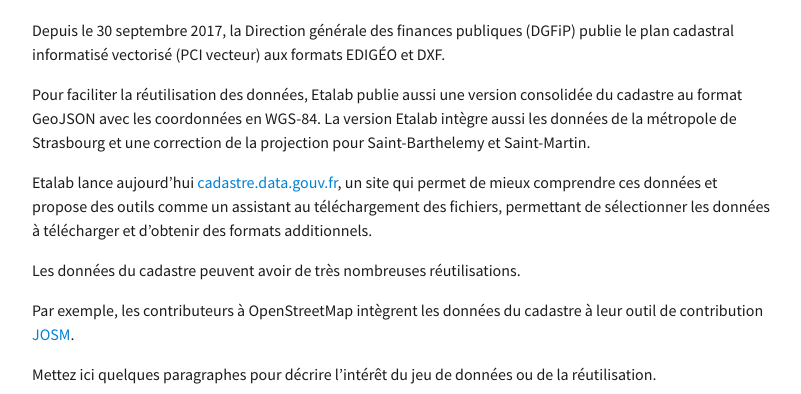
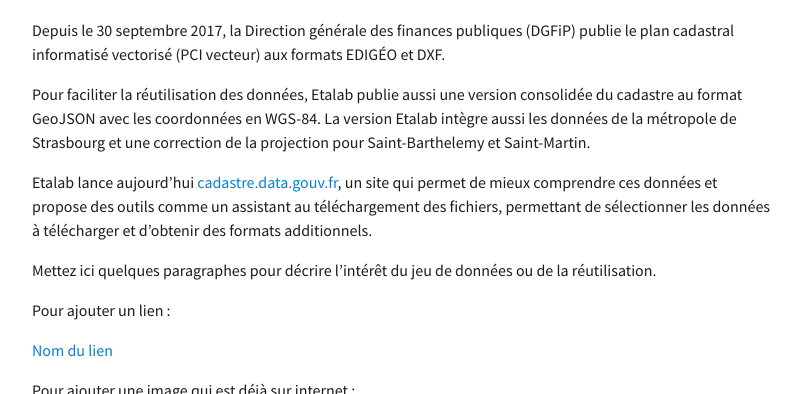
Before and after one commit to etalab/calendrier-lavent, a Jekyll site: the page built from _posts/2017-12-22-cadastre.md, in a window 1280 px wide and 900 px high, scrolled down 601 px, cut to the strip 0-394 px from the top of the window. Shown: the whole strip, without its empty margins (238-1039 px from the left). Built offline with Jekyll 4.4.1, drawn with Linux system fonts in a browser that asks for light colours; our own code applies the rules of GitHub Pages for plain Markdown files; comment, search, counter and statistics services are not loaded.

Commit message:
suppression OSM

```diff
--- a/_posts/2017-12-22-cadastre.md
+++ b/_posts/2017-12-22-cadastre.md
@@ -15,10 +15,6 @@
 Pour faciliter la réutilisation des données, Etalab publie aussi une version consolidée du cadastre au format GeoJSON avec les coordonnées en WGS-84. La version Etalab intègre aussi les données de la métropole de Strasbourg et une correction de la projection pour Saint-Barthelemy et Saint-Martin.
 
 Etalab lance aujourd'hui [cadastre.data.gouv.fr](https://cadastre.data.gouv.fr/), un site qui permet de mieux comprendre ces données et propose des outils comme un assistant au téléchargement des fichiers, permettant de sélectionner les données à télécharger et d'obtenir des formats additionnels.
-
-Les données du cadastre peuvent avoir de très nombreuses réutilisations.
-
-Par exemple, les contributeurs à OpenStreetMap intègrent les données du cadastre à leur outil de contribution [JOSM](https://josm.openstreetmap.de/).
 
 Mettez ici quelques paragraphes pour décrire l'intérêt du jeu de données ou de la réutilisation.
 
```
